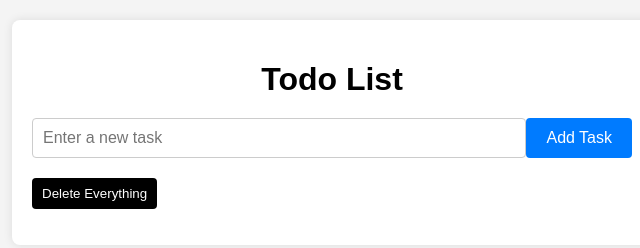
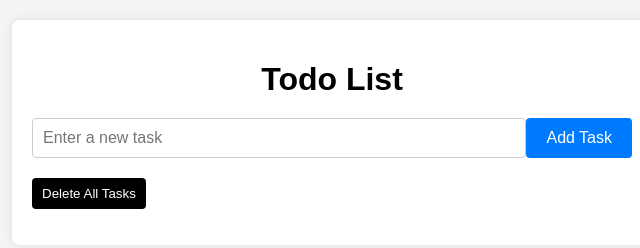
Before and after one commit to Yuva-aj/to-do, a website: page index.html in a window 1280 px wide. Shown: the full height of the page, 308-948 px from the left. Drawn offline with Linux system fonts and the light colour scheme; no server answers.

Commit message:
Updated index.html

```diff
--- a/index.html
+++ b/index.html
@@ -15,7 +15,7 @@
             <input type="text" name="task" placeholder="Enter a new task">
             <input type="submit" value="Add Task">
         </form>
-        <button id="delete-all-btn">Delete Everything</button>
+        <button id="delete-all-btn">Delete All Tasks</button>
         <ul>
             <!-- Todo list items will be dynamically updated here -->
         </ul>
```
